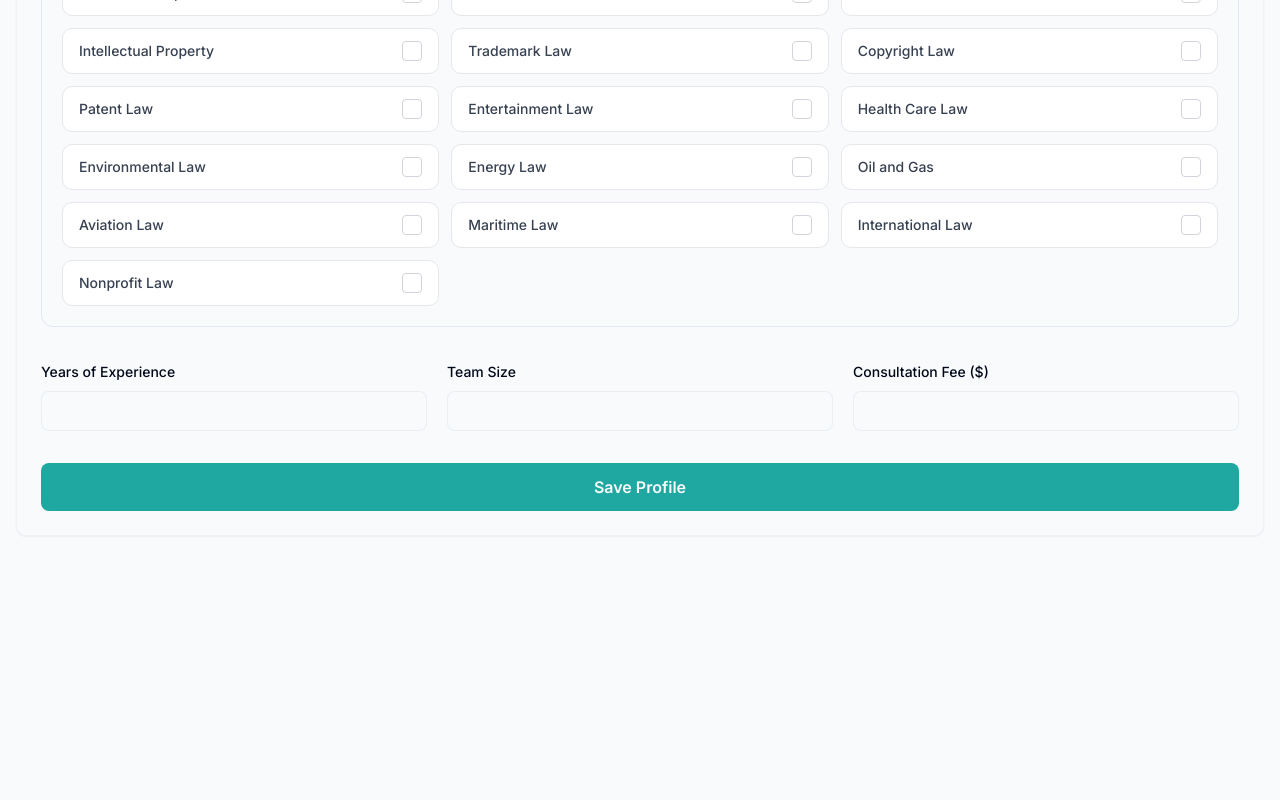
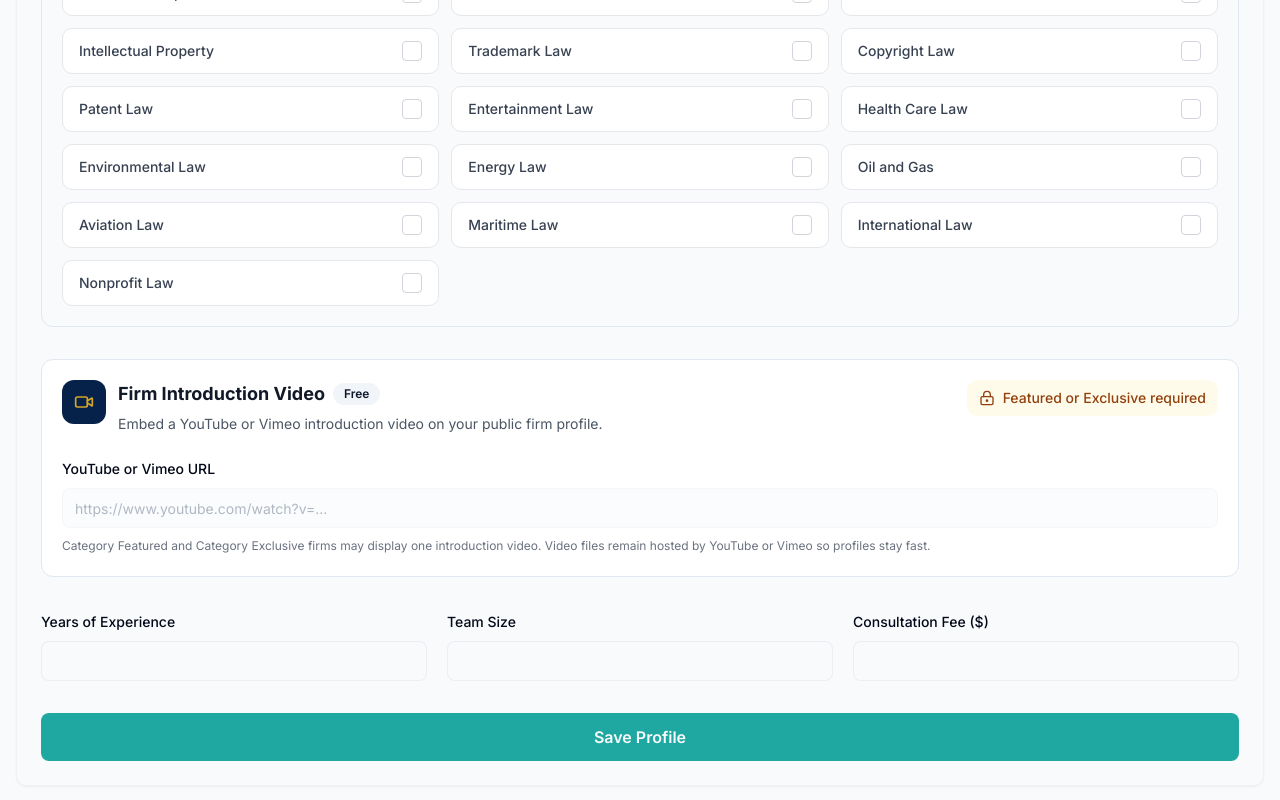
Before and after one commit to chapstucker-dotcom/best-ep-lawyers-, a React (Vite) app: page /dashboard in a window 1280 px wide. Shown: the part 3307-4107 px from the top of the page. Before the commit the page ends 3875 px from the top, so only its background shows below. Built offline with nearby package versions, Linux system fonts and the light colour scheme.

Commit message:
Add premium video support

```diff
--- a/src/components/dashboard/ProfileEditor.tsx
+++ b/src/components/dashboard/ProfileEditor.tsx
@@ -17,7 +17,9 @@ import { Badge } from "@/components/ui/badge";
 import {
   Check,
   Loader2,
+  LockKeyhole,
   Trash2,
+  Video,
 } from "lucide-react";
 
 import {
@@ -47,6 +49,7 @@ type FormState = {
   team_size: string;
   consultation_fee: string;
   logo_url: string;
+  video_url: string;
 };
 
 const EMPTY: FormState = {
@@ -64,6 +67,7 @@ const EMPTY: FormState = {
   team_size: "",
   consultation_fee: "",
   logo_url: "",
+  video_url: "",
 };
 
 const text = (value: unknown): string =>
@@ -122,6 +126,61 @@ const optionalNumber = (
   return Number.isFinite(parsed) && parsed >= 0
     ? parsed
     : null;
+};
+
+type PlanKey =
+  | "free"
+  | "pro"
+  | "expert"
+  | "category_featured"
+  | "category_exclusive";
+
+const normalizePlanKey = (value: unknown): PlanKey => {
+  const normalized = text(value)
+    .trim()
+    .toLowerCase()
+    .replace(/[\s-]+/g, "_");
+
+  if (
+    normalized === "category_exclusive" ||
+    normalized === "exclusive"
+  ) {
+    return "category_exclusive";
+  }
+
+  if (
+    normalized === "category_featured" ||
+    normalized === "featured"
+  ) {
+    return "category_featured";
+  }
+
+  if (normalized === "expert") return "expert";
+  if (normalized === "pro") return "pro";
+
+  return "free";
+};
+
+const videoValue = (value: string): string | null => {
+  const trimmed = value.trim();
+
+  if (!trimmed) return null;
+
+  return /^https?:\/\//i.test(trimmed)
+    ? trimmed
+    : `https://${trimmed}`;
+};
+
+const planLabel = (plan: PlanKey): string => {
+  const labels: Record<PlanKey, string> = {
+    free: "Free",
+    pro: "Pro",
+    expert: "Expert",
+    category_featured: "Category Featured",
+    category_exclusive: "Category Exclusive",
+  };
+
+  return labels[plan];
 };
 
 /**
@@ -187,6 +246,13 @@ export const ProfileEditor = () => {
   const [messageType, setMessageType] =
     useState<"success" | "error" | "">("");
 
+  const [planKey, setPlanKey] =
+    useState<PlanKey>("free");
+
+  const hasVideoAccess =
+    planKey === "category_featured" ||
+    planKey === "category_exclusive";
+
   const setField = (
     field: keyof Omit<
       FormState,
@@ -227,6 +293,12 @@ export const ProfileEditor = () => {
       }
 
       if (data) {
+        setPlanKey(
+          normalizePlanKey(
+            data.plan_key ?? data.plan
+          )
+        );
+
         const storedPracticeAreas =
           data.specialties ??
           data.categories ??
@@ -257,6 +329,7 @@ export const ProfileEditor = () => {
             data.consultation_fee
           ),
           logo_url: text(data.logo_url),
+          video_url: text(data.video_url),
         });
       } else {
         setForm({
@@ -346,6 +419,20 @@ export const ProfileEditor = () => {
       return;
     }
 
+    if (
+      hasVideoAccess &&
+      form.video_url.trim() &&
+      !/^(https?:\/\/)?(www\.)?(youtube\.com|youtu\.be|vimeo\.com)\//i.test(
+        form.video_url.trim()
+      )
+    ) {
+      setMessage(
+        "Enter a valid YouTube or Vimeo video URL."
+      );
+      setMessageType("error");
+      return;
+    }
+
     setSaving(true);
 
     const { data, error } =
@@ -388,6 +475,12 @@ export const ProfileEditor = () => {
           ),
         logo_url:
           form.logo_url || null,
+
+        // Video is a premium benefit. The plan itself is
+        // controlled by billing/admin logic, not by this form.
+        video_url: hasVideoAccess
+          ? videoValue(form.video_url)
+          : null,
       });
 
     setSaving(false);
@@ -432,6 +525,7 @@ export const ProfileEditor = () => {
       consultation_fee: text(
         data.consultation_fee
       ),
+      video_url: text(data.video_url),
     }));
 
     setMessage(
@@ -774,6 +868,74 @@ export const ProfileEditor = () => {
             )}
           </section>
 
+          {/* Premium introduction video */}
+          <section className="rounded-xl border bg-white p-5">
+            <div className="flex flex-col gap-4 sm:flex-row sm:items-start sm:justify-between">
+              <div className="flex items-start gap-3">
+                <div className="flex h-11 w-11 shrink-0 items-center justify-center rounded-xl bg-[#06224A] text-[#D4A62A]">
+                  <Video className="h-5 w-5" />
+                </div>
+
+                <div>
+                  <div className="flex flex-wrap items-center gap-2">
+                    <h3 className="text-lg font-bold text-gray-900">
+                      Firm Introduction Video
+                    </h3>
+
+                    <Badge
+                      variant={
+                        hasVideoAccess
+                          ? "default"
+                          : "secondary"
+                      }
+                    >
+                      {planLabel(planKey)}
+                    </Badge>
+                  </div>
+
+                  <p className="mt-1 text-sm leading-6 text-gray-600">
+                    Embed a YouTube or Vimeo introduction video
+                    on your public firm profile.
+                  </p>
+                </div>
+              </div>
+
+              {!hasVideoAccess && (
+                <div className="flex items-center gap-2 rounded-lg bg-amber-50 px-3 py-2 text-sm font-medium text-amber-800">
+                  <LockKeyhole className="h-4 w-4" />
+                  Featured or Exclusive required
+                </div>
+              )}
+            </div>
+
+            <div className="mt-5 space-y-2">
+              <Label htmlFor="video_url">
+                YouTube or Vimeo URL
+              </Label>
+
+              <Input
+                id="video_url"
+                type="url"
+                value={form.video_url}
+                onChange={(event) =>
+                  setField(
+                    "video_url",
+                    event.target.value
+                  )
+                }
+                disabled={!hasVideoAccess}
+                placeholder="https://www.youtube.com/watch?v=..."
+              />
+
+              <p className="text-xs leading-5 text-gray-500">
+                Category Featured and Category Exclusive firms
+                may display one introduction video. Video files
+                remain hosted by YouTube or Vimeo so profiles stay
+                fast.
+              </p>
+            </div>
+          </section>
+
           {/* Firm statistics */}
           <section className="grid gap-5 md:grid-cols-3">
             <Field
```
